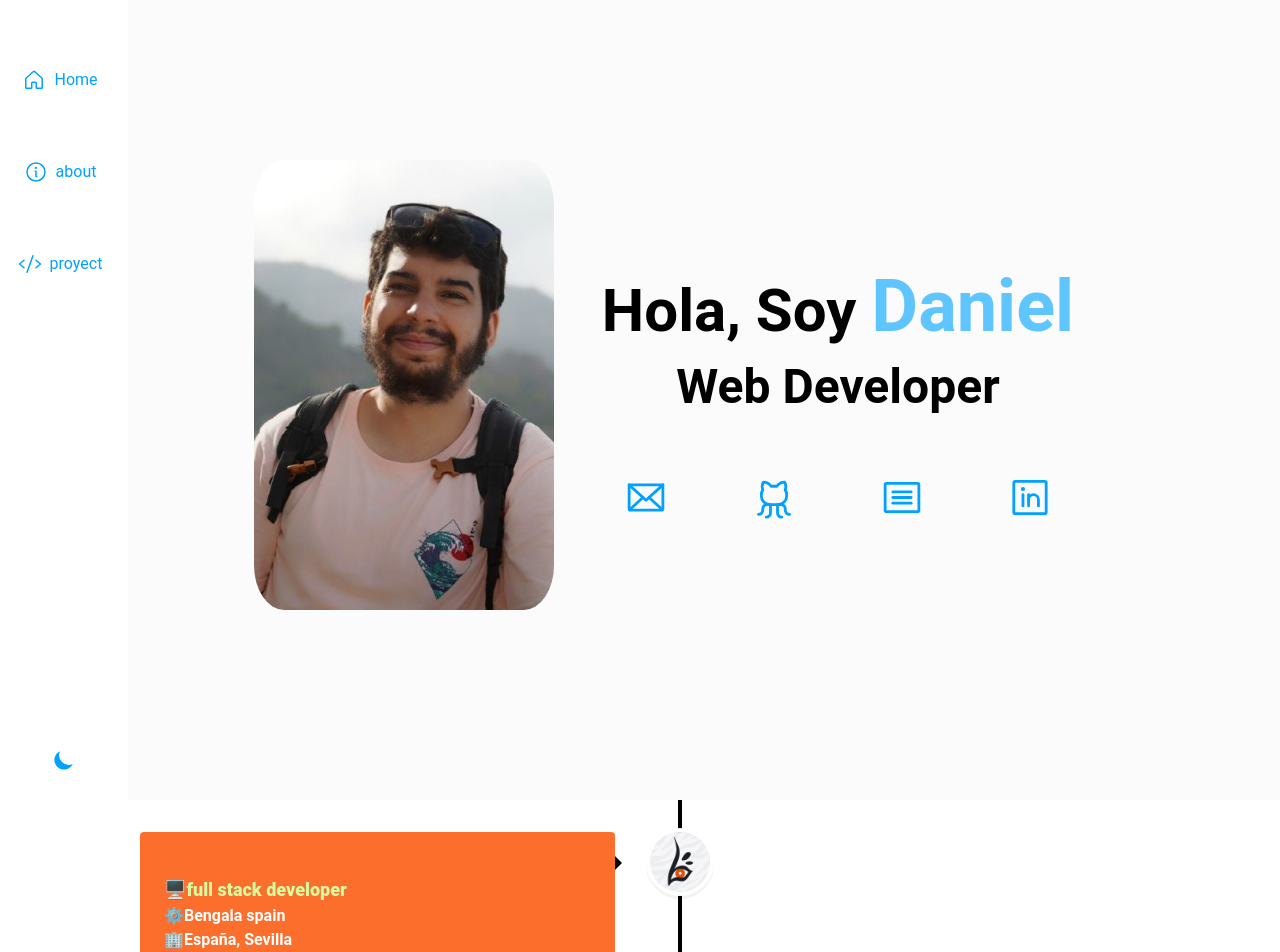
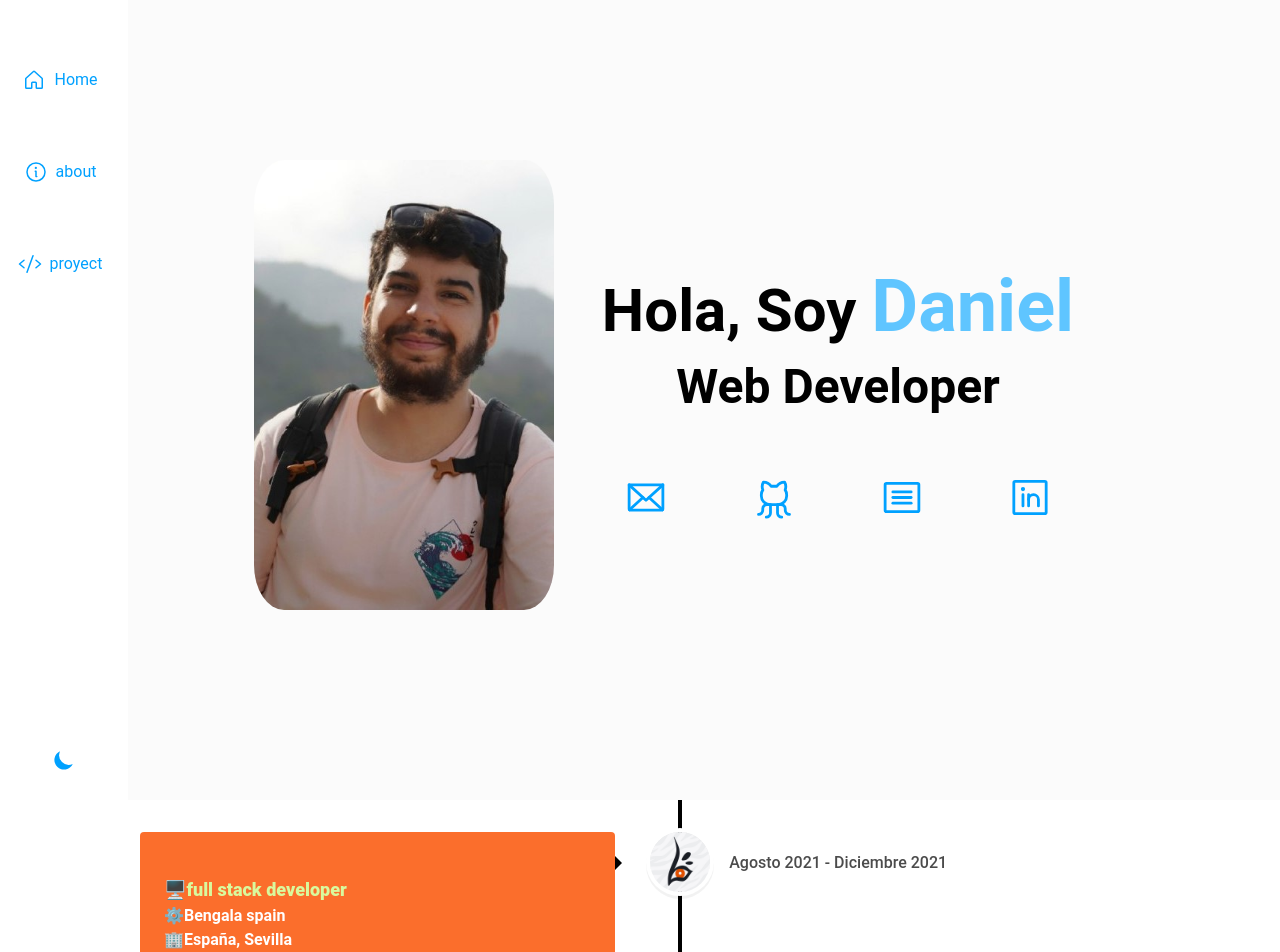
Before and after one commit to danielcgilibert/Antiguo-Portfolio, a Next.js app: page / in a window 1280 px wide. Shown: the top 952 px of the page. Built offline with nearby package versions, Linux system fonts and the light colour scheme.

Commit message:
✨ fix: background date

```diff
--- a/components/About/About.jsx
+++ b/components/About/About.jsx
@@ -29,6 +29,7 @@ const Presentation = () => {
                 }`,
               }}
               date={date}
+              dateClassName={styles.date}
               icon={<img src={icon} className="rounded-full" />}
               lineColor={'black'}
             >
@@ -37,7 +38,6 @@ const Presentation = () => {
                 data-aos="fade-up"
                 data-aos-anchor-placement="bottom-bottom"
               >
-                {' '}
                 <h1 className={styles.title}>🖥️{job}</h1>
                 <h2 className={styles.subTitle}>⚙️{company}</h2>
                 <h3 className={styles.subTitle}>🏢{city}</h3>
--- a/components/About/About.module.css
+++ b/components/About/About.module.css
@@ -10,6 +10,13 @@
 }
 .about li {
   @apply my-2;
+}
+
+.date {
+  @apply text-black font-bold;
+}
+:global(.dark) .date {
+  @apply text-white;
 }
 
 .about ul strong {
```
Also changed, not shown: public/proyects/crowdfunding.png.
